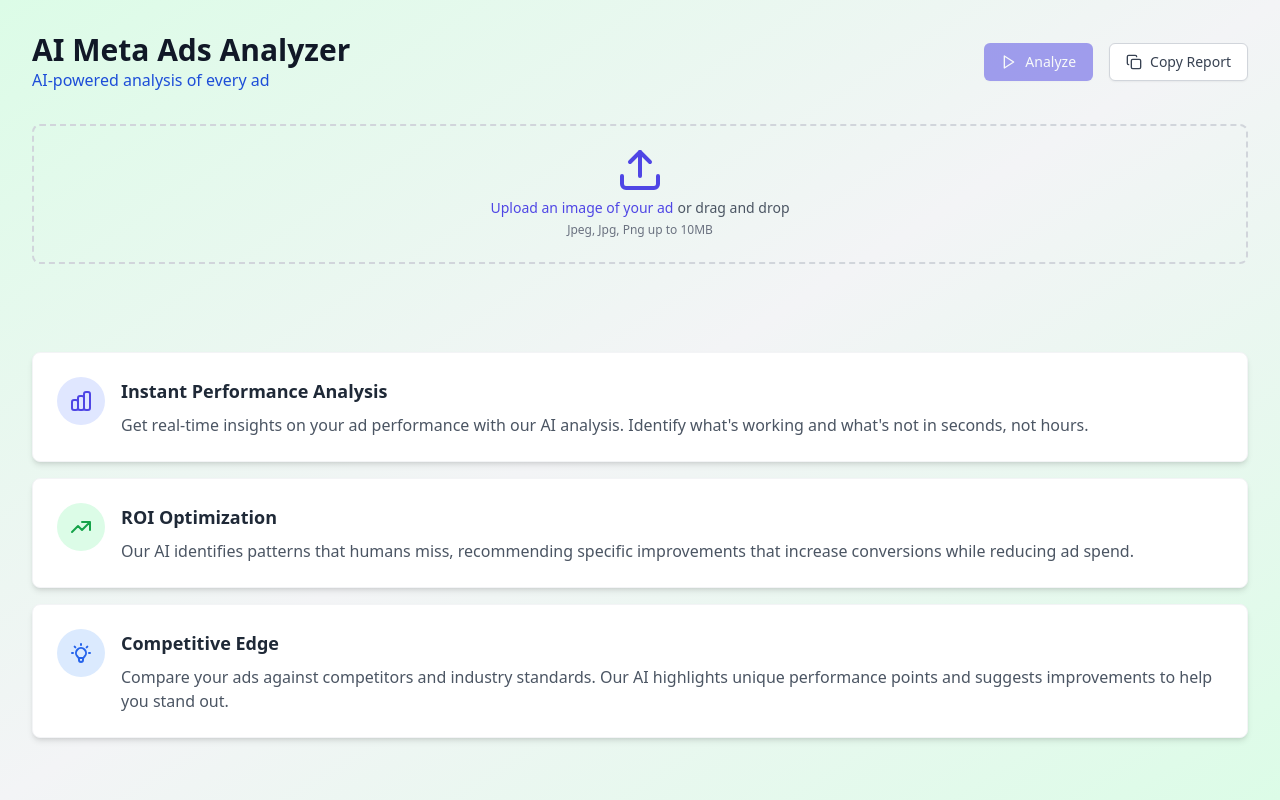
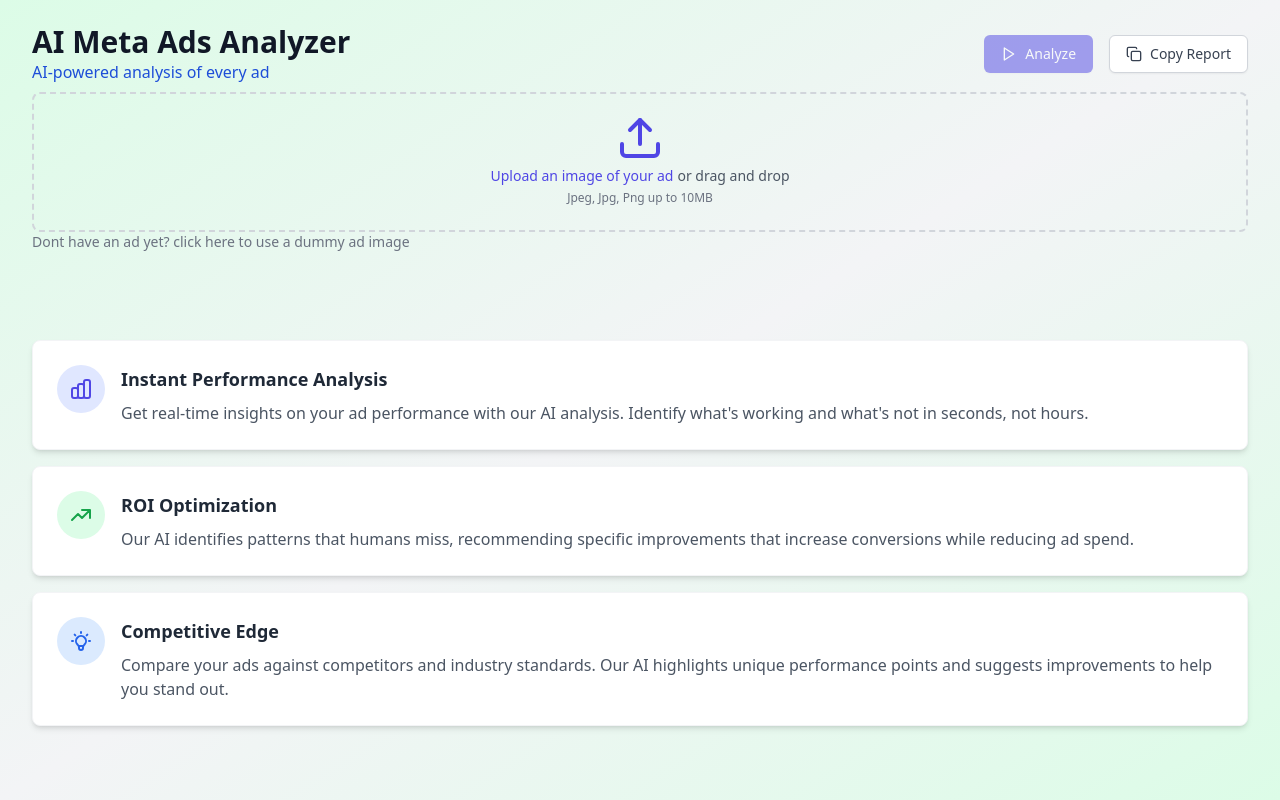
Before and after one commit to pavankapoor31/AI-Ads-analyzer, a React (Vite) app in the folder UI/: page / in a window 1280 px wide. Built offline with nearby package versions, Linux system fonts and the light colour scheme; no server answers.

Commit message:
feat: add support for a dummy image

```diff
--- a/UI/src/App.tsx
+++ b/UI/src/App.tsx
@@ -3,6 +3,7 @@ import { Upload, RefreshCw, Copy, Play } from 'lucide-react';
 import { ScoreCard } from './components/ScoreCard';
 import type { AdAnalysis } from './types';
 import BenefitCards from './components/BenifitsCard';
+import DUMMY_AD from "./static/burgerworld_ad.png"
 const API_BASE_URL = import.meta.env.VITE_API_BASE_URL || 'http://localhost:3000';
 
 function App() {
@@ -103,12 +104,29 @@ function App() {
 
     navigator.clipboard.writeText(report);
   };
+  const handleUseDummyImage = () => {
+    // Create a fetch to get the dummy image as a blob
+    fetch(DUMMY_AD)
+      .then(response => response.blob())
+      .then(blob => {
+        // Create a File object from the blob
+        const dummyFile = new File([blob], "dummy_ad.png", { type: "image/png" });
+
+        // Use the existing handleSaveFile function
+        handleSaveFile(dummyFile);
+        setError(null);
+      })
+      .catch(err => {
+        setError("Failed to load dummy image");
+        console.error(err);
+      });
+  };
 
   return (
     <div className="min-h-screen bg-gradient-to-br from-green-100 via-gray-100 to-green-100">
-      <div className="max-w-7xl mx-auto px-4 py-8 sm:px-6 lg:px-8">
+      <div className="max-w-7xl mx-auto px-4 py-6 sm:px-6 lg:px-8">
         {/* Header */}
-        <div className="flex flex-col sm:flex-row justify-between items-center mb-8">
+        <div className="flex flex-col sm:flex-row justify-between items-center mb-2">
           <div className="">
             <h1 className="text-3xl font-bold text-gray-900 mb-4 sm:mb-0">
               AI Meta Ads Analyzer
@@ -195,6 +213,7 @@ function App() {
                   )}
                 </div>
               </div>
+              <div className="text-gray-500 cursor-pointer mt-0 text-sm"  onClick={handleUseDummyImage} > Dont have an ad yet? click here to use a dummy ad image </div>
             </div>
             <div className='relative h-fit d-flex align-items-center'>
               {fileBlob && (
@@ -261,6 +280,7 @@ function App() {
           </div>
         ) : null}
       </div>
+
     </div>
   );
 }
```
Also changed, not shown: UI/src/static/burgerworld_ad.png (added).
